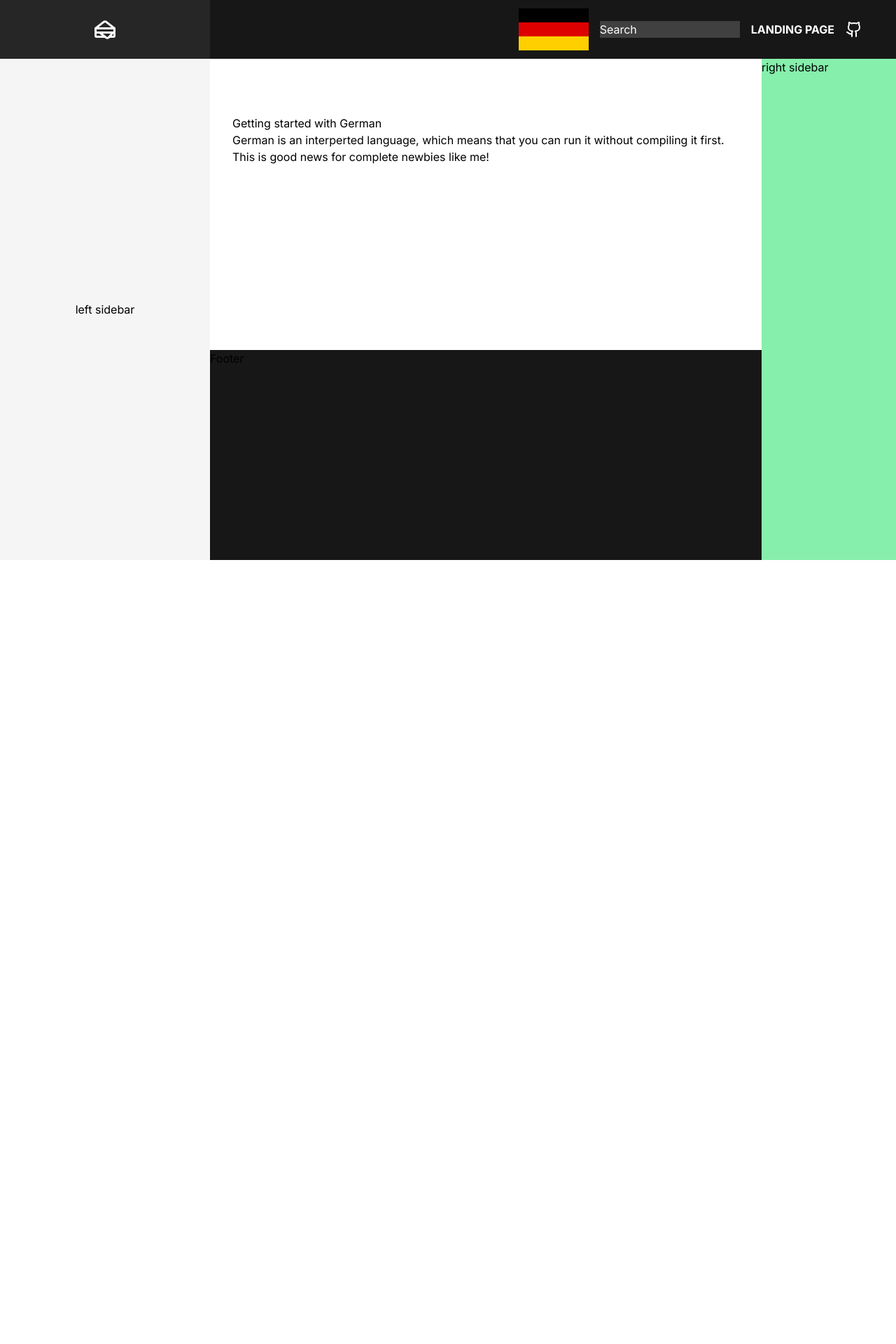
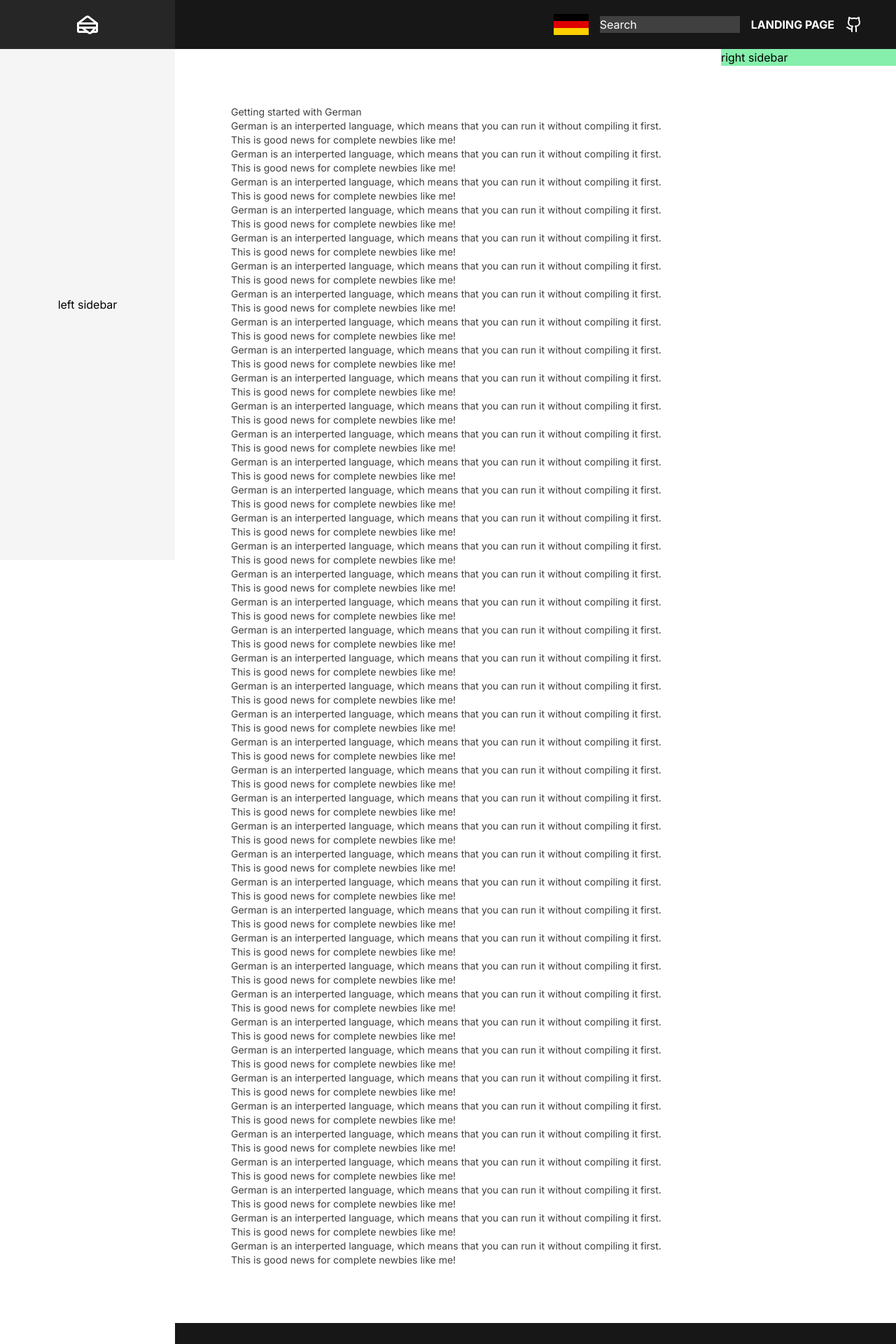
Before and after one commit to aziznal/german-docs, a Next.js app: page /getting-started in a window 1280 px wide. Shown: the top 1920 px of the page at 70% size. Before the commit the page ends 800 px from the top, so only its background shows below. Built offline with nearby package versions, Linux system fonts and the light colour scheme.

Commit message:
setup layout for left and right sidebars

```diff
--- a/src/app/(docs)/getting-started/page.tsx
+++ b/src/app/(docs)/getting-started/page.tsx
@@ -8,6 +8,208 @@ export default function GettingStarted() {
         without compiling it first. This is good news for complete newbies like
         me!
       </p>
+
+      <p>
+        German is an interperted language, which means that you can run it
+        without compiling it first. This is good news for complete newbies like
+        me!
+      </p>
+      <p>
+        German is an interperted language, which means that you can run it
+        without compiling it first. This is good news for complete newbies like
+        me!
+      </p>
+      <p>
+        German is an interperted language, which means that you can run it
+        without compiling it first. This is good news for complete newbies like
+        me!
+      </p>
+      <p>
+        German is an interperted language, which means that you can run it
+        without compiling it first. This is good news for complete newbies like
+        me!
+      </p>
+      <p>
+        German is an interperted language, which means that you can run it
+        without compiling it first. This is good news for complete newbies like
+        me!
+      </p>
+      <p>
+        German is an interperted language, which means that you can run it
+        without compiling it first. This is good news for complete newbies like
+        me!
+      </p>
+      <p>
+        German is an interperted language, which means that you can run it
+        without compiling it first. This is good news for complete newbies like
+        me!
+      </p>
+      <p>
+        German is an interperted language, which means that you can run it
+        without compiling it first. This is good news for complete newbies like
+        me!
+      </p>
+      <p>
+        German is an interperted language, which means that you can run it
+        without compiling it first. This is good news for complete newbies like
+        me!
+      </p>
+      <p>
+        German is an interperted language, which means that you can run it
+        without compiling it first. This is good news for complete newbies like
+        me!
+      </p>
+      <p>
+        German is an interperted language, which means that you can run it
+        without compiling it first. This is good news for complete newbies like
+        me!
+      </p>
+      <p>
+        German is an interperted language, which means that you can run it
+        without compiling it first. This is good news for complete newbies like
+        me!
+      </p>
+      <p>
+        German is an interperted language, which means that you can run it
+        without compiling it first. This is good news for complete newbies like
+        me!
+      </p>
+      <p>
+        German is an interperted language, which means that you can run it
+        without compiling it first. This is good news for complete newbies like
+        me!
+      </p>
+      <p>
+        German is an interperted language, which means that you can run it
+        without compiling it first. This is good news for complete newbies like
+        me!
+      </p>
+      <p>
+        German is an interperted language, which means that you can run it
+        without compiling it first. This is good news for complete newbies like
+        me!
+      </p>
+      <p>
+        German is an interperted language, which means that you can run it
+        without compiling it first. This is good news for complete newbies like
+        me!
+      </p>
+      <p>
+        German is an interperted language, which means that you can run it
+        without compiling it first. This is good news for complete newbies like
+        me!
+      </p>
+      <p>
+        German is an interperted language, which means that you can run it
+        without compiling it first. This is good news for complete newbies like
+        me!
+      </p>
+      <p>
+        German is an interperted language, which means that you can run it
+        without compiling it first. This is good news for complete newbies like
+        me!
+      </p>
+
+      <p>
+        German is an interperted language, which means that you can run it
+        without compiling it first. This is good news for complete newbies like
+        me!
+      </p>
+      <p>
+        German is an interperted language, which means that you can run it
+        without compiling it first. This is good news for complete newbies like
+        me!
+      </p>
+      <p>
+        German is an interperted language, which means that you can run it
+        without compiling it first. This is good news for complete newbies like
+        me!
+      </p>
+      <p>
+        German is an interperted language, which means that you can run it
+        without compiling it first. This is good news for complete newbies like
+        me!
+      </p>
+      <p>
+        German is an interperted language, which means that you can run it
+        without compiling it first. This is good news for complete newbies like
+        me!
+      </p>
+      <p>
+        German is an interperted language, which means that you can run it
+        without compiling it first. This is good news for complete newbies like
+        me!
+      </p>
+      <p>
+        German is an interperted language, which means that you can run it
+        without compiling it first. This is good news for complete newbies like
+        me!
+      </p>
+      <p>
+        German is an interperted language, which means that you can run it
+        without compiling it first. This is good news for complete newbies like
+        me!
+      </p>
+      <p>
+        German is an interperted language, which means that you can run it
+        without compiling it first. This is good news for complete newbies like
+        me!
+      </p>
+      <p>
+        German is an interperted language, which means that you can run it
+        without compiling it first. This is good news for complete newbies like
+        me!
+      </p>
+      <p>
+        German is an interperted language, which means that you can run it
+        without compiling it first. This is good news for complete newbies like
+        me!
+      </p>
+      <p>
+        German is an interperted language, which means that you can run it
+        without compiling it first. This is good news for complete newbies like
+        me!
+      </p>
+      <p>
+        German is an interperted language, which means that you can run it
+        without compiling it first. This is good news for complete newbies like
+        me!
+      </p>
+      <p>
+        German is an interperted language, which means that you can run it
+        without compiling it first. This is good news for complete newbies like
+        me!
+      </p>
+      <p>
+        German is an interperted language, which means that you can run it
+        without compiling it first. This is good news for complete newbies like
+        me!
+      </p>
+      <p>
+        German is an interperted language, which means that you can run it
+        without compiling it first. This is good news for complete newbies like
+        me!
+      </p>
+      <p>
+        German is an interperted language, which means that you can run it
+        without compiling it first. This is good news for complete newbies like
+        me!
+      </p>
+      <p>
+        German is an interperted language, which means that you can run it
+        without compiling it first. This is good news for complete newbies like
+        me!
+      </p>
+      <p>
+        German is an interperted language, which means that you can run it
+        without compiling it first. This is good news for complete newbies like
+        me!
+      </p>
+      <p>
+        German is an interperted language, which means that you can run it
+        without compiling it first. This is good news for complete newbies like
+        me!
+      </p>
     </>
   );
 }
--- a/src/app/(docs)/layout.tsx
+++ b/src/app/(docs)/layout.tsx
@@ -5,8 +5,8 @@ import Image from "next/image";
 
 export default function DocsLayout({ children }: PropsWithChildren) {
   return (
-    <div className="flex h-full flex-col">
-      <header className="foo flex basis-[84px] items-center bg-neutral-900 pr-12 text-white">
+    <div className="flex min-h-full flex-col">
+      <header className="sticky top-0 flex shrink-0 basis-[length:var(--header-height)] items-center bg-neutral-900 pr-12 text-white">
         <div className="flex h-full cursor-pointer items-center justify-center px-6 transition hover:bg-neutral-800 lg:w-[length:var(--left-sidebar-width)] lg:px-0">
           <Sandwich size={36} />
         </div>
@@ -15,8 +15,8 @@ export default function DocsLayout({ children }: PropsWithChildren) {
           <span className="flex grow justify-center text-center text-5xl lg:flex-grow-0">
             <Image
               src="/germany-flag.png"
-              width={100}
-              height={100}
+              width={50}
+              height={70}
               alt="German flag"
             />
           </span>
@@ -43,21 +43,29 @@ export default function DocsLayout({ children }: PropsWithChildren) {
         </div>
       </header>
 
+      {/* Page Body */}
       <div className="flex grow">
         {/* Left sidebar */}
-        <div className="hidden w-[length:var(--left-sidebar-width)] shrink-0 items-center justify-center bg-neutral-100 lg:flex">
+        <div className="sticky top-[length:var(--header-height)] hidden h-[length:var(--left-sidebar-height)] w-[length:var(--left-sidebar-width)] shrink-0 items-center justify-center bg-neutral-100 lg:flex">
           <span>left sidebar</span>
         </div>
 
         <div className="flex grow flex-col">
-          <main className="grow px-6 py-20 lg:px-8">{children}</main>
+          <div className="flex grow">
+            {/* Main content */}
+            <main className="grow px-6 py-20 text-sm text-neutral-700 lg:px-20">
+              {children}
+            </main>
 
-          <footer className="h-[300px] bg-neutral-900">Footer</footer>
-        </div>
+            {/* Right sidebar */}
+            <div className="sticky top-[length:var(--header-height)] hidden h-fit basis-[250px] bg-green-300 lg:flex lg:shrink-0">
+              right sidebar
+            </div>
+          </div>
 
-        {/* Right sidebar */}
-        <div className="hidden basis-48 bg-green-300 lg:flex lg:shrink-0">
-          right sidebar
+          <footer className="flex items-center justify-center bg-neutral-900 py-12 text-white">
+            Footer
+          </footer>
         </div>
       </div>
     </div>
--- a/src/app/globals.css
+++ b/src/app/globals.css
@@ -7,7 +7,10 @@
   --background-start-rgb: 214, 219, 220;
   --background-end-rgb: 255, 255, 255;
 
-  --left-sidebar-width: 300px;
+  --header-height: 70px;
+
+  --left-sidebar-width: 250px;
+  --left-sidebar-height: calc(100dvh - var(--header-height));
 }
 
 @media (prefers-color-scheme: dark) {
@@ -20,6 +23,4 @@
 
 body {
   color: rgb(var(--foreground-rgb));
-
-  @apply bg-white h-screen overflow-hidden;
 }
--- a/src/app/layout.tsx
+++ b/src/app/layout.tsx
@@ -15,7 +15,10 @@ export default function RootLayout({
   children: React.ReactNode;
 }) {
   return (
-    <html lang="en" className="h-full">
+    <html
+      lang="en"
+      className="h-full"
+    >
       <body className={`${inter.className} h-full`}>{children}</body>
     </html>
   );
--- a/tailwind.config.js
+++ b/tailwind.config.js
@@ -1,18 +1,10 @@
 /** @type {import('tailwindcss').Config} */
 module.exports = {
   content: [
-    './src/pages/**/*.{js,ts,jsx,tsx,mdx}',
-    './src/components/**/*.{js,ts,jsx,tsx,mdx}',
-    './src/app/**/*.{js,ts,jsx,tsx,mdx}',
+    "./src/pages/**/*.{js,ts,jsx,tsx,mdx}",
+    "./src/components/**/*.{js,ts,jsx,tsx,mdx}",
+    "./src/app/**/*.{js,ts,jsx,tsx,mdx}",
   ],
-  theme: {
-    extend: {
-      backgroundImage: {
-        'gradient-radial': 'radial-gradient(var(--tw-gradient-stops))',
-        'gradient-conic':
-          'conic-gradient(from 180deg at 50% 50%, var(--tw-gradient-stops))',
-      },
-    },
-  },
+  theme: {},
   plugins: [],
-}
+};
```
